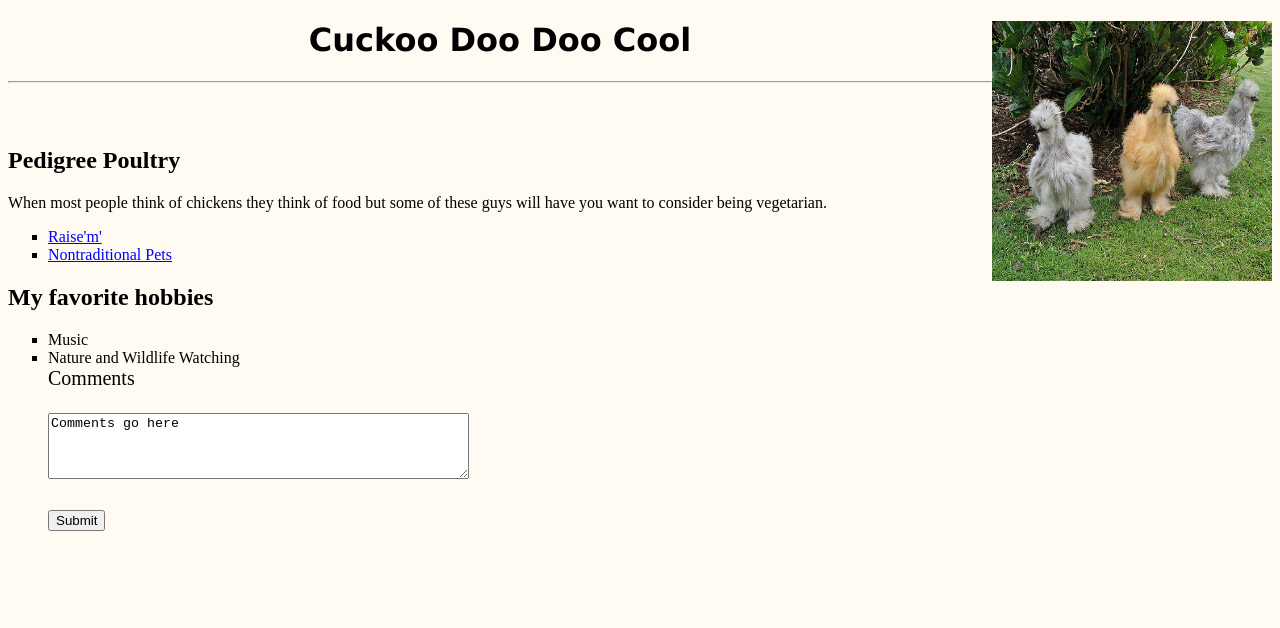
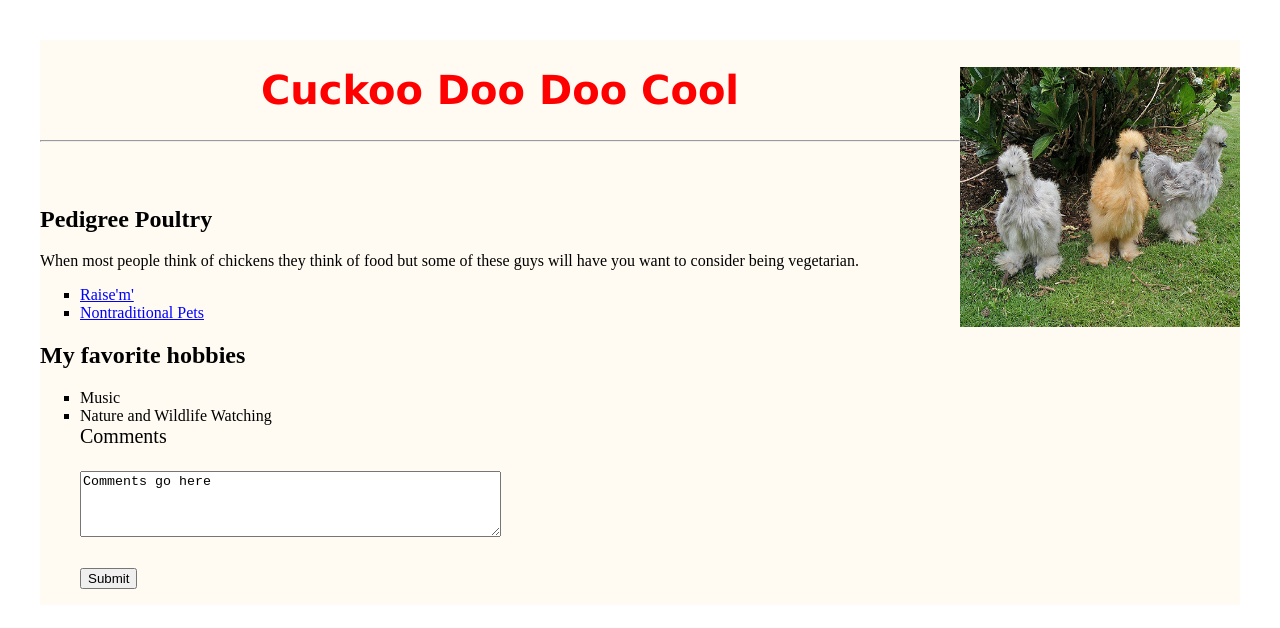
Before and after one commit to ARob1/ARob1.github.io, a plain HTML site: page index.html in a window 1280 px wide. Drawn offline with Linux system fonts and the light colour scheme.

Commit message:
Update styles.css

```diff
--- a/css/styles.css
+++ b/css/styles.css
@@ -1,9 +1,14 @@
+
 body {
     background-color: 	#FFFBF3;
+    border: solid white 40px;
+    margin: 0 auto;
 }
-h1{
+#home{
 	text-align: center;
 	font-family: Verdana, Geneva, sans-serif;
+	font-size: 40px;
+	color: red;
 }
 a{
 	color:blue;
```
